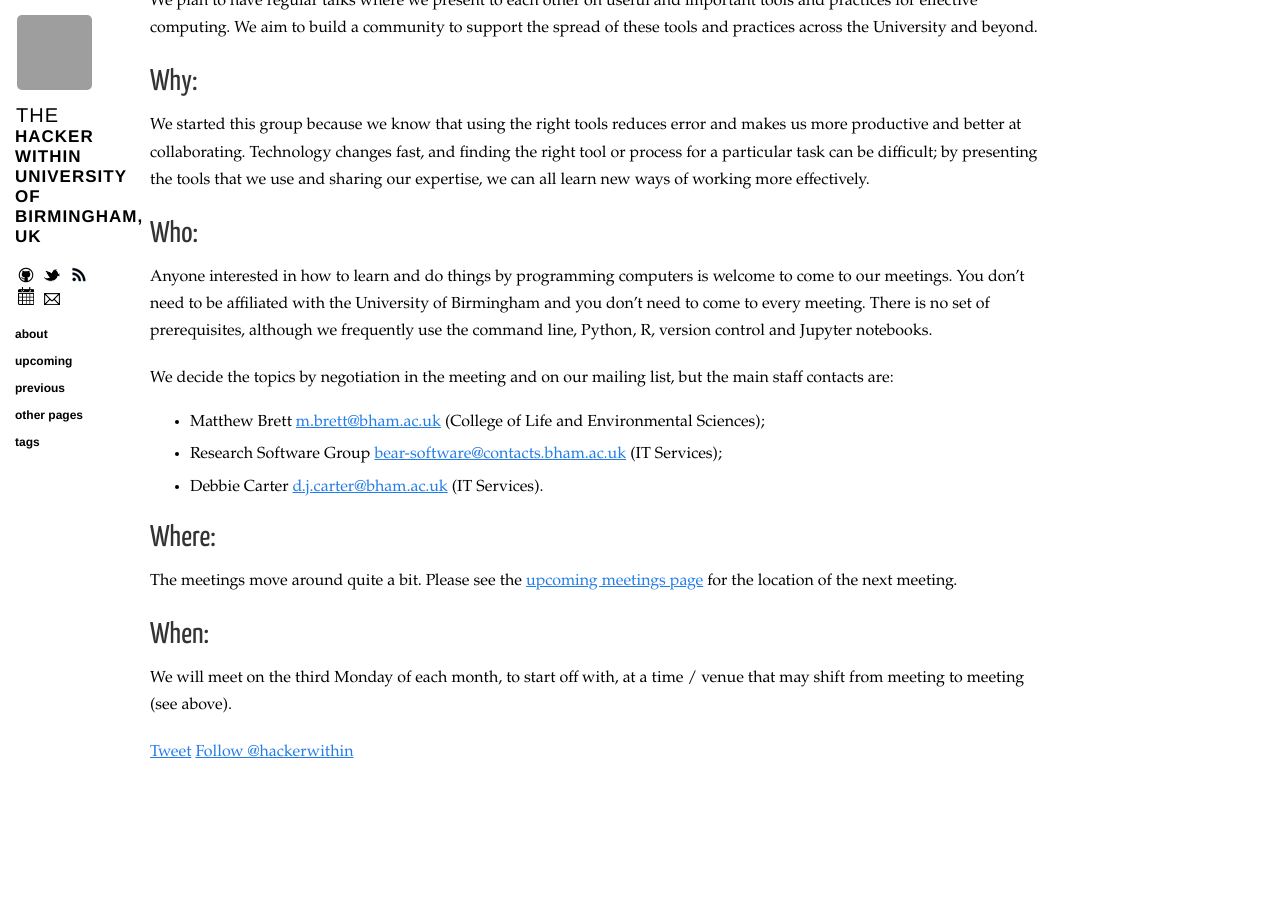
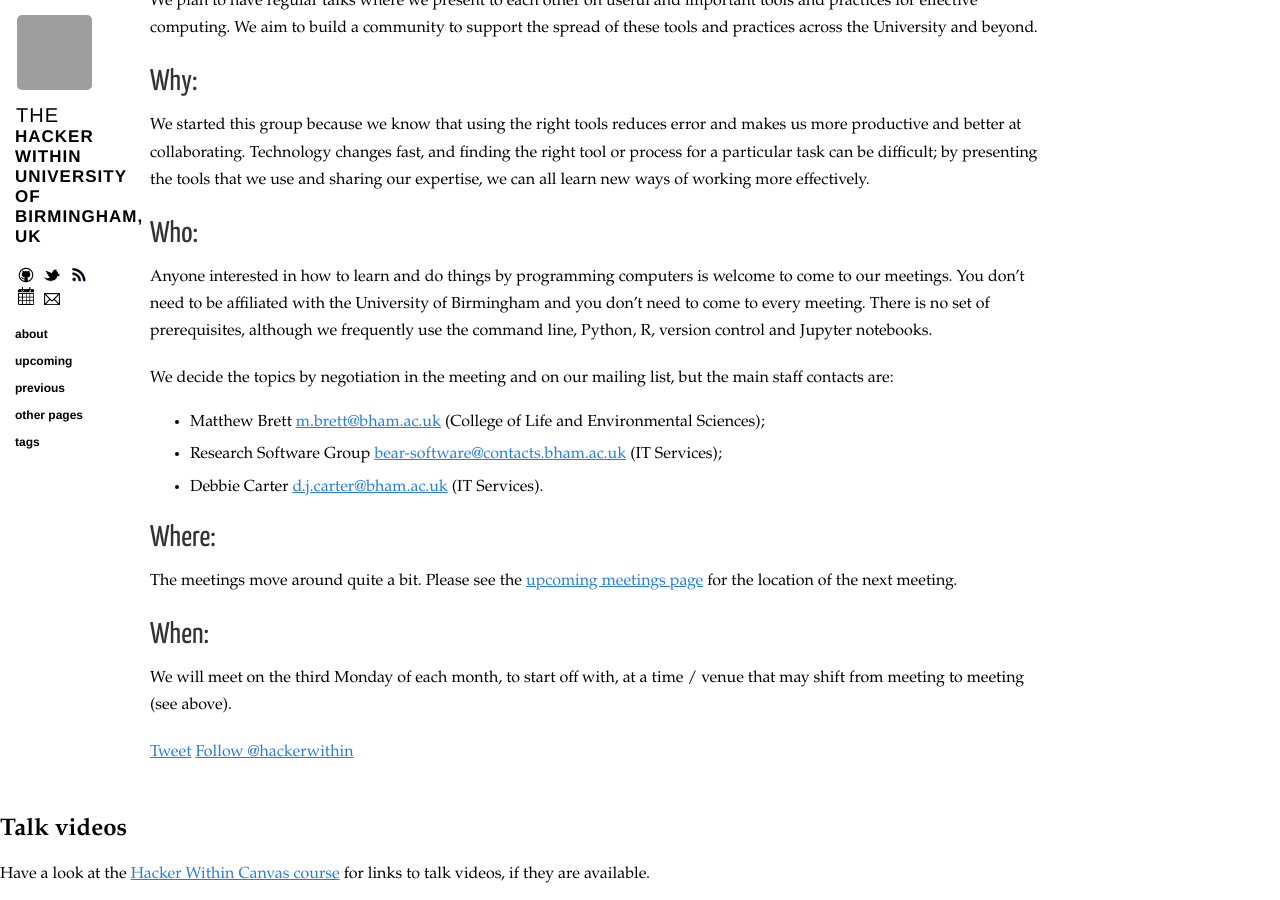
Before and after one commit to thehackerwithin/UoB, a Jekyll site: the page built from index.md, in a window 1280 px wide and 900 px high, scrolled down 798 px. Built offline with Jekyll 4.4.1, drawn with Linux system fonts in a browser that asks for light colours; nearby versions of some CDN libraries; comment, search, counter and statistics services are not loaded; before the commit the page ends 1614 px from its top, so only the background shows below that; grey boxes are pictures that could not be loaded.

Commit message:
Link to Canvas course.

```diff
--- a/index.md
+++ b/index.md
@@ -82,3 +82,9 @@ venue that may shift from meeting to meeting (see above).
 <a href="http://twitter.com/{{ site.twitter }}" class="twitter-follow-button" data-show-count="false">Follow @{{ site.twitter }}</a>
 <script src="http://platform.twitter.com/widgets.js" type="text/javascript"></script>
 </section>
+
+## Talk videos
+
+Have a look at the [Hacker Within Canvas
+course](https://canvas.bham.ac.uk/courses/33864) for links to talk videos, if
+they are available.
```
